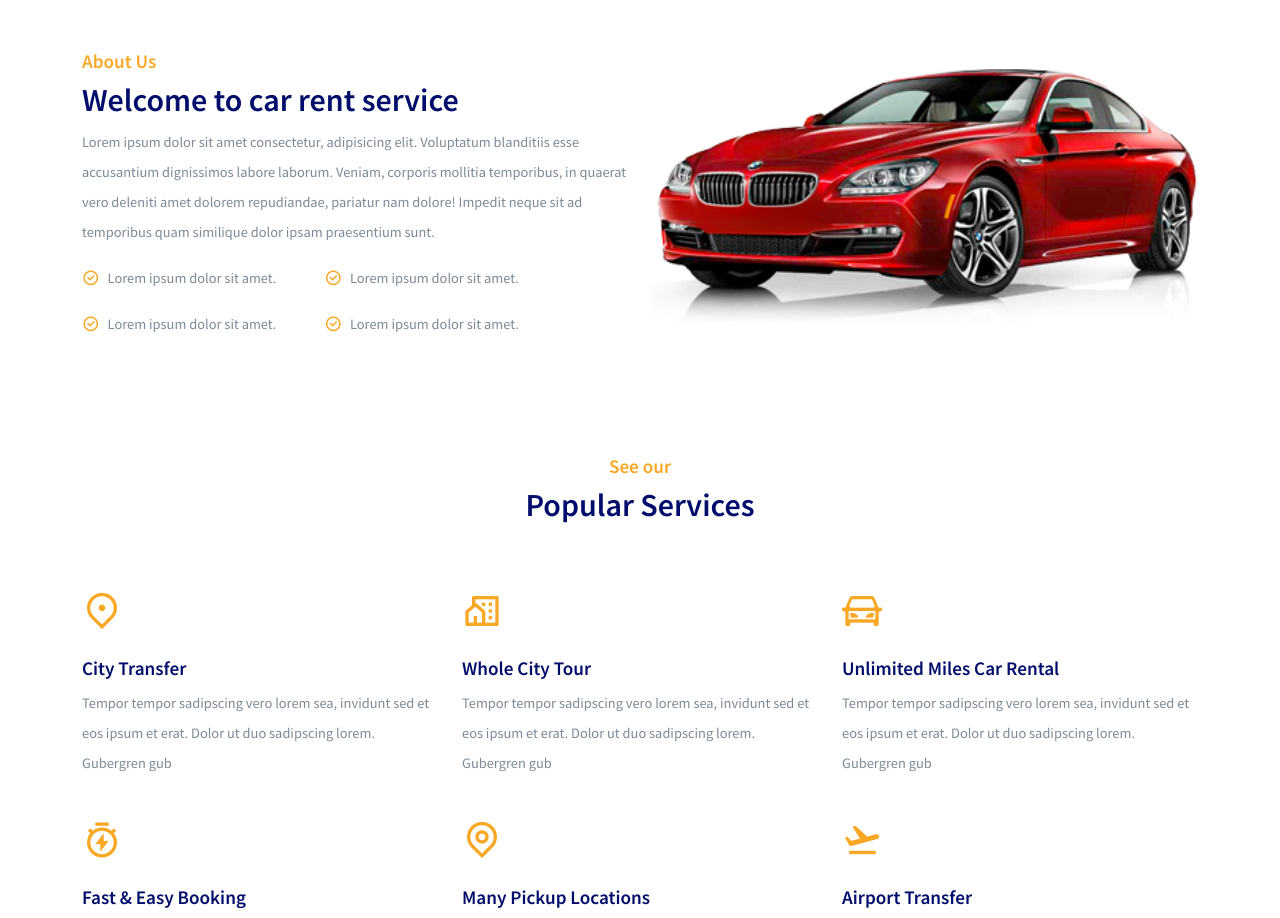
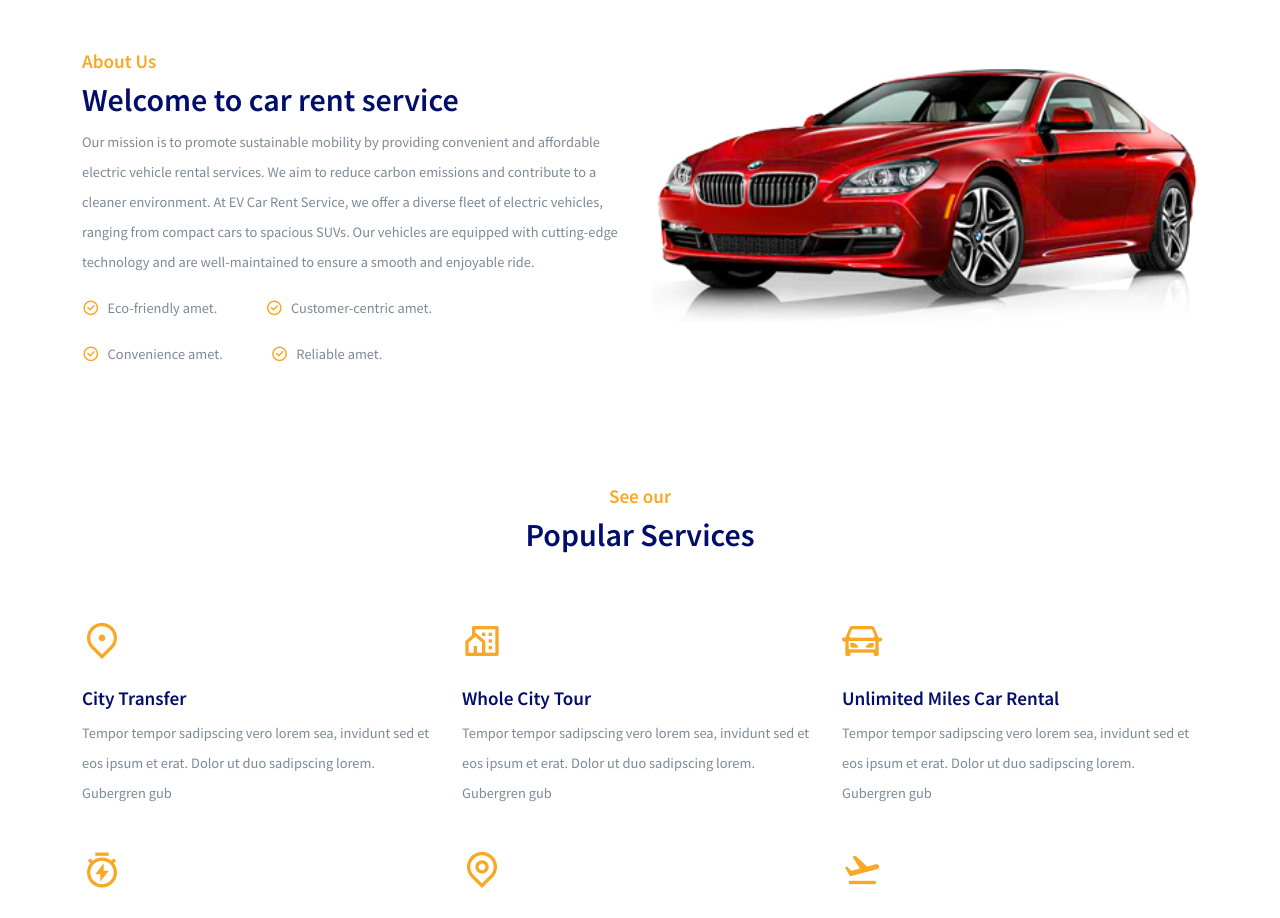
Before and after one commit to jemmyasjd/EvRent, a React (Create React App) app: page /home in a window 1280 px wide. Shown: the part 1160-2078 px from the top of the page. Built offline with nearby package versions, Linux system fonts and the light colour scheme; no server answers.

Commit message:
Required changes in AboutSection.jsx

```diff
--- a/src/components/UI/AboutSection.jsx
+++ b/src/components/UI/AboutSection.jsx
@@ -20,34 +20,32 @@ const AboutSection = ({ aboutClass }) => {
               <h4 className="section__subtitle">About Us</h4>
               <h2 className="section__title">Welcome to car rent service</h2>
               <p className="section__description">
-                Lorem ipsum dolor sit amet consectetur, adipisicing elit.
-                Voluptatum blanditiis esse accusantium dignissimos labore
-                laborum. Veniam, corporis mollitia temporibus, in quaerat vero
-                deleniti amet dolorem repudiandae, pariatur nam dolore! Impedit
-                neque sit ad temporibus quam similique dolor ipsam praesentium
-                sunt.
+                Our mission is to promote sustainable mobility by providing convenient and affordable electric vehicle rental services.
+                We aim to reduce carbon emissions and contribute to a cleaner environment.
+                At EV Car Rent Service, we offer a diverse fleet of electric vehicles, ranging from compact cars to spacious SUVs.
+                Our vehicles are equipped with cutting-edge technology and are well-maintained to ensure a smooth and enjoyable ride.
               </p>
 
               <div className="about__section-item d-flex align-items-center">
                 <p className="section__description d-flex align-items-center gap-2">
-                  <i class="ri-checkbox-circle-line"></i> Lorem ipsum dolor sit
+                  <i class="ri-checkbox-circle-line"></i> Eco-friendly
                   amet.
                 </p>
 
                 <p className="section__description d-flex align-items-center gap-2">
-                  <i class="ri-checkbox-circle-line"></i> Lorem ipsum dolor sit
+                  <i class="ri-checkbox-circle-line"></i> Customer-centric
                   amet.
                 </p>
               </div>
 
               <div className="about__section-item d-flex align-items-center">
                 <p className="section__description d-flex align-items-center gap-2">
-                  <i class="ri-checkbox-circle-line"></i> Lorem ipsum dolor sit
+                  <i class="ri-checkbox-circle-line"></i> Convenience
                   amet.
                 </p>
 
                 <p className="section__description d-flex align-items-center gap-2">
-                  <i class="ri-checkbox-circle-line"></i> Lorem ipsum dolor sit
+                  <i class="ri-checkbox-circle-line"></i> Reliable
                   amet.
                 </p>
               </div>
```
